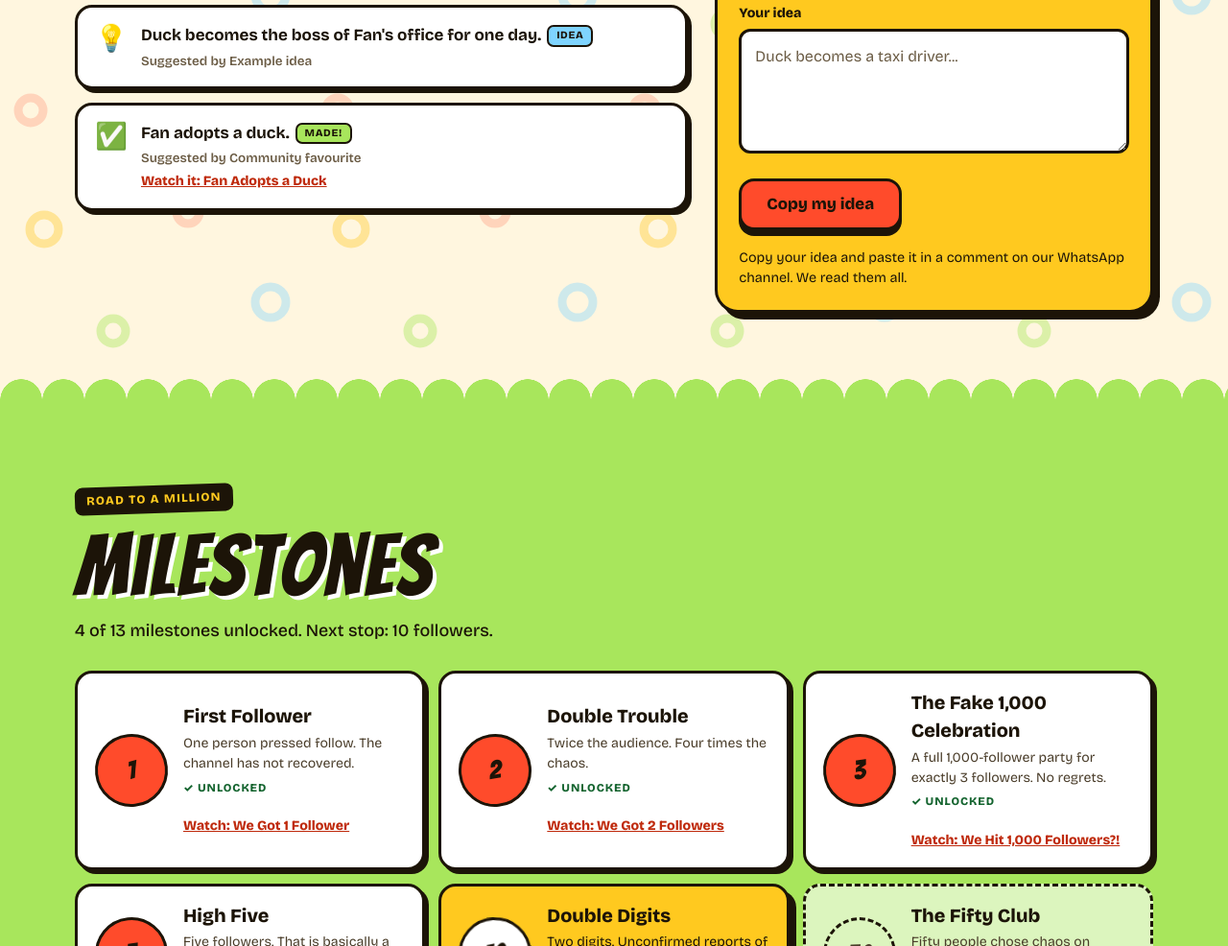
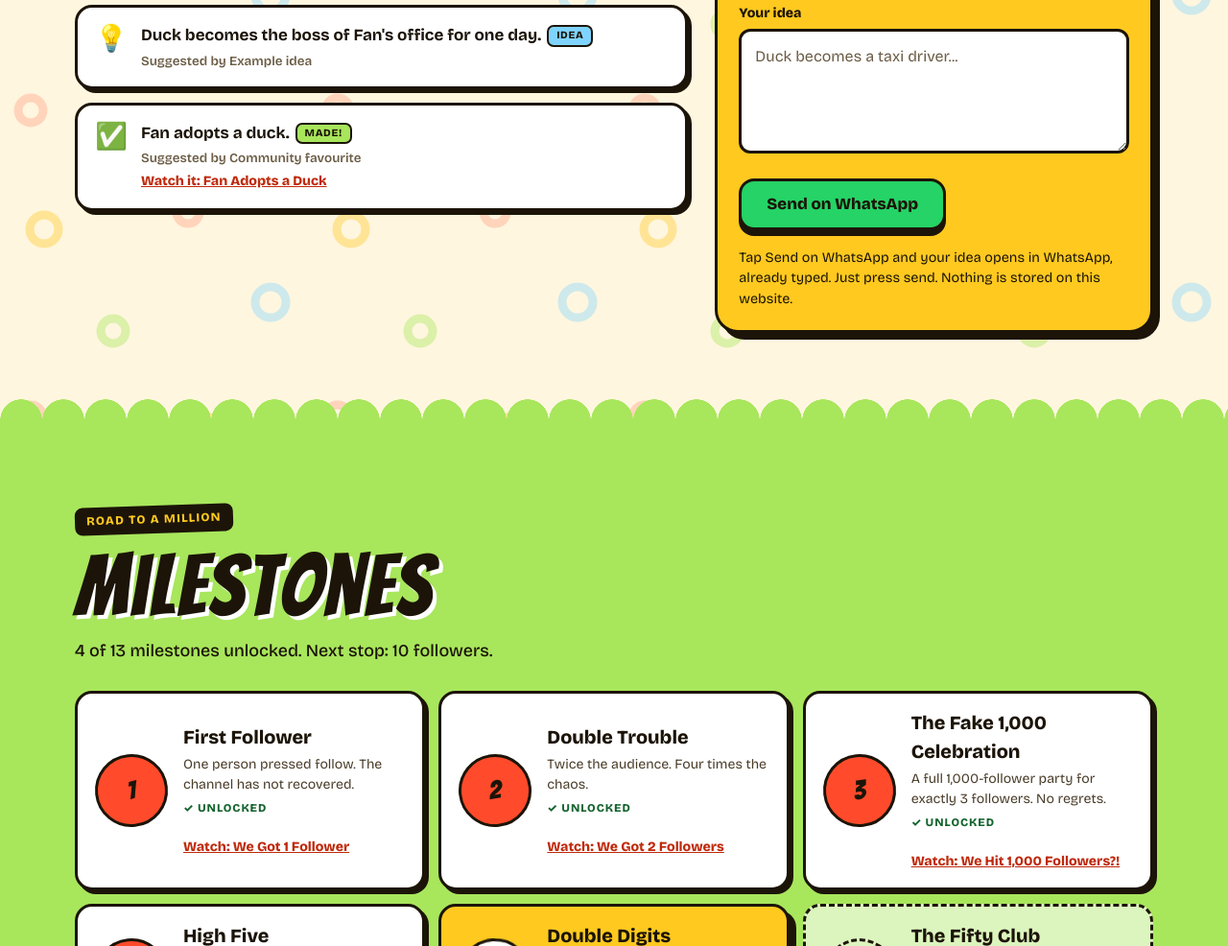
Before and after one commit to abuluguin/abulu-shortique, a plain HTML site: page index.html in a window 1280 px wide. Shown: the part 7173-8159 px from the top of the page at 96% size. Drawn offline with nearby package versions, Linux system fonts and the light colour scheme.

Commit message:
Fan Ideas: send ideas straight to WhatsApp with the message pre-filled
Co-Authored-By: Claude Opus 5.5 <noreply@anthropic.com>

```diff
--- a/css/style.css
+++ b/css/style.css
@@ -112,6 +112,8 @@ h1, h2, h3, p { margin-top: 0; }
 .btn.sm:active { transform: translateY(4px); box-shadow: 0 0 0 var(--ink); }
 .btn-primary { background: var(--tomato); }
 .btn-gold { background: var(--yolk); }
+.btn-wa { background: #25d366; }
+.btn-wa:hover { background: #3ee07a; }
 .btn-ghost { background: var(--paper); }
 .btn-ghost:hover { background: var(--sky); }
 .btn-row { display: flex; flex-wrap: wrap; gap: 14px; }
--- a/js/app.js
+++ b/js/app.js
@@ -367,17 +367,25 @@
     var inbox = SITE.ideaInbox || {};
     var btns = $('#ideaButtons'), note = $('#ideaNote');
     var hasRepo = inbox.githubRepo && inbox.githubRepo.indexOf('/') > 0;
+    var hasWa = waNumber().length >= 8;
 
-    if (hasRepo) btns.appendChild(h('button', { class: 'btn btn-primary', type: 'button', text: 'Send via GitHub', onclick: function () { sendIdea('github'); } }));
-    if (inbox.email) btns.appendChild(h('button', { class: hasRepo ? 'btn btn-ghost' : 'btn btn-primary', type: 'button', text: 'Send by email', onclick: function () { sendIdea('email'); } }));
-    if (!hasRepo && !inbox.email) {
+    if (hasWa) btns.appendChild(h('button', { class: 'btn btn-wa', type: 'button', text: 'Send on WhatsApp', onclick: function () { sendIdea('whatsapp'); } }));
+    if (hasRepo) btns.appendChild(h('button', { class: hasWa ? 'btn btn-ghost' : 'btn btn-primary', type: 'button', text: 'Send via GitHub', onclick: function () { sendIdea('github'); } }));
+    if (inbox.email) btns.appendChild(h('button', { class: (hasWa || hasRepo) ? 'btn btn-ghost' : 'btn btn-primary', type: 'button', text: 'Send by email', onclick: function () { sendIdea('email'); } }));
+    if (!hasWa && !hasRepo && !inbox.email) {
       btns.appendChild(h('button', { class: 'btn btn-primary', type: 'button', text: 'Copy my idea', onclick: function () { sendIdea('copy'); } }));
       var fl = firstSocial();
       note.textContent = 'Copy your idea and paste it in a comment' + (fl ? ' on our ' + fl.label + ' channel' : ' on our latest Short') + '. We read them all.';
+    } else if (hasWa) {
+      note.textContent = 'Tap Send on WhatsApp and your idea opens in WhatsApp, already typed. Just press send. Nothing is stored on this website.';
     } else {
       note.textContent = 'Your idea opens ready to send. Nothing is stored on this website.';
     }
     $('#ideaForm').addEventListener('submit', function (e) { e.preventDefault(); });
+  }
+
+  function waNumber() {
+    return String((SITE.ideaInbox || {}).whatsapp || '').replace(/\D/g, '');
   }
 
   function sendIdea(how) {
@@ -386,7 +394,12 @@
     if (text.length < 5) { toast('Write your idea first 🙂'); $('#ideaText').focus(); return; }
     var inbox = SITE.ideaInbox || {};
     var body = 'Idea: ' + text + '\n\nFrom: ' + name;
-    if (how === 'github') {
+    if (how === 'whatsapp') {
+      var msg = 'Hi ABULU Shortique! 💡 I have an idea for a Short:\n\n' + text + '\n\nFrom: ' + name;
+      var url = 'https://wa.me/' + waNumber() + '?text=' + encodeURIComponent(msg);
+      var win = window.open(url, '_blank', 'noopener');
+      if (!win) window.location.href = url;
+    } else if (how === 'github') {
       window.open('https://github.com/' + inbox.githubRepo + '/issues/new?title=' + encodeURIComponent('Short idea: ' + text.slice(0, 60)) + '&body=' + encodeURIComponent(body), '_blank', 'noopener');
     } else if (how === 'email') {
       window.location.href = 'mailto:' + inbox.email + '?subject=' + encodeURIComponent('ABULU Shortique idea') + '&body=' + encodeURIComponent(body);
--- a/js/data.js
+++ b/js/data.js
@@ -54,9 +54,12 @@ var SITE = {
   //   githubRepo: "your-username/abulu-shortique"  -> opens a pre-filled
   //               GitHub issue (visitor needs a free GitHub account)
   //   email:      "you@example.com"                -> opens their email app
+  //   whatsapp:   "60123456789"  -> opens WhatsApp with the idea already typed
+  //               (full number with country code, digits only, no + or spaces)
   ideaInbox: {
     githubRepo: "",
-    email: ""
+    email: "",
+    whatsapp: "60162241203"
   },
 
   // Optional: type a number here to force the follower count shown on the
```
